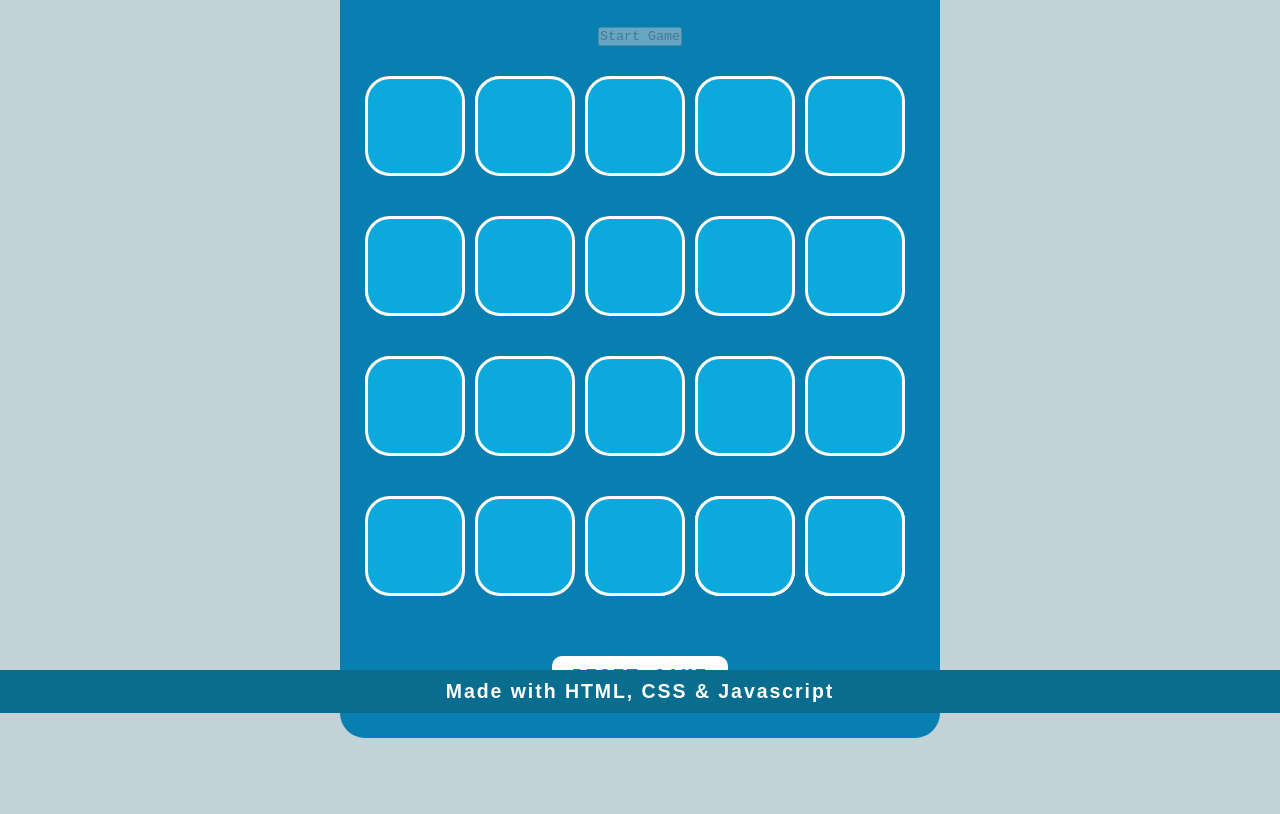
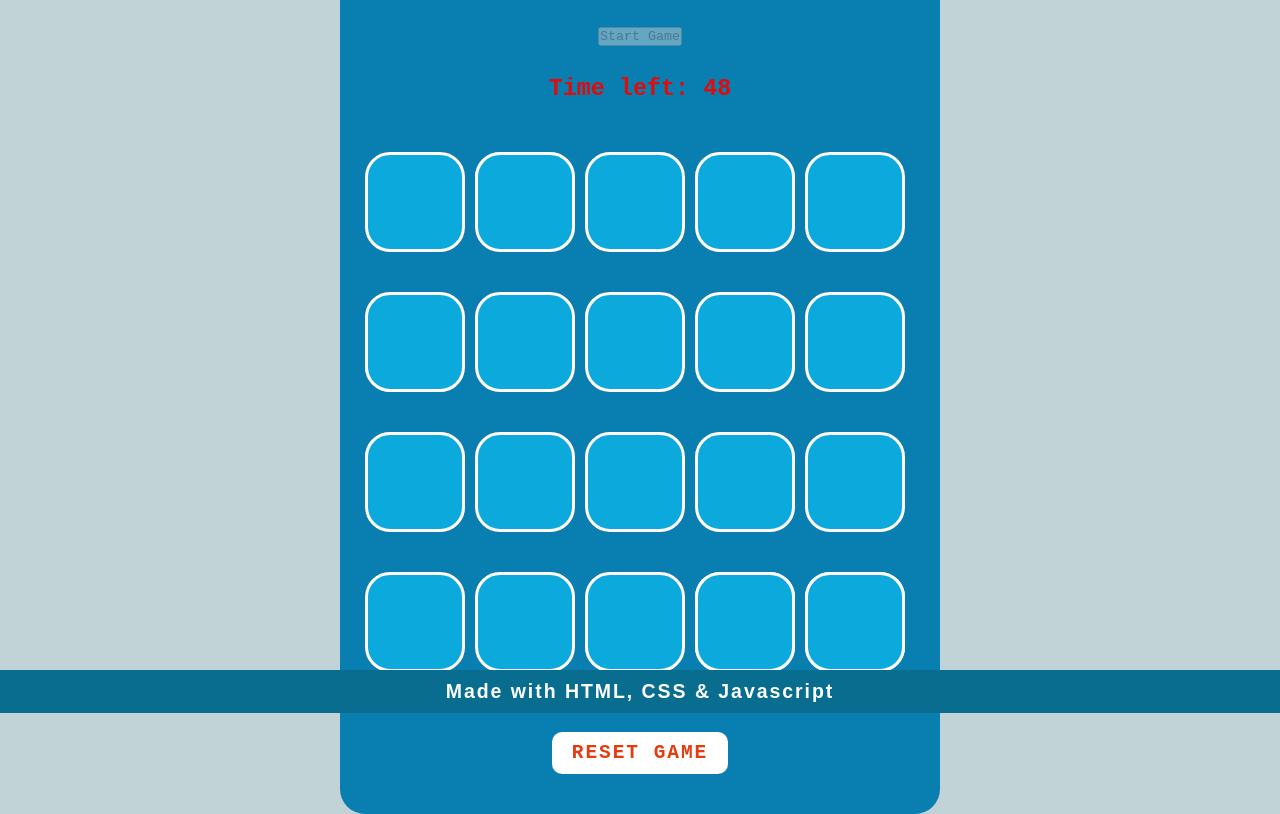
Before and after one commit to MinThetN/memory-game, a plain HTML site: page index.html in a window 1280 px wide. Both pictures are taken after a click on the button "Start Game". Shown: the part 87-901 px from the top of the page. Before the commit the page ends 825 px from the top, so only its background shows below. Drawn offline with Linux system fonts and the light colour scheme.

Commit message:
updated: timer

```diff
--- a/index.html
+++ b/index.html
@@ -8,10 +8,11 @@
 </head>
 <body>
     <div id="win-notification" class="hidden">Congratulations! You won the game!</div>
-    <div id="loser-notification" class="hidden">Sorry! You lost the game.</div>
+    <div id="loser-notification" class="hidden">You lose, You stupid !!! </div>
     <div class="container">
         <h2>Memory Game</h2>
         <button class="start" onclick="startGame()">Start Game</button>
+        <div class="timer">Time left: 50</div>
         <div class="game"></div>
         <button class="reset" onclick="window.location.reload()">Reset Game</button>
     </div>
--- a/script.js
+++ b/script.js
@@ -20,11 +20,13 @@ function startGame() {
     const gameContainer = document.querySelector('.game');
     gameContainer.style.pointerEvents = 'auto'; // Enable clicking
 
-    let timeLeft = 30; // 30 seconds timer
+    let timeLeft = 50 // 50 seconds timer
+    document.querySelector('.timer').textContent = `Time left: ${timeLeft}`; // Display initial timer
+
     timer = setInterval(() => {
         if (timeLeft > 0) {
-            console.log(timeLeft + ' seconds remaining');
             timeLeft--;
+            document.querySelector('.timer').textContent = `Time left: ${timeLeft}`; // Update timer on screen
         } else {
             endGame('loser');
         }
--- a/style.css
+++ b/style.css
@@ -38,7 +38,7 @@
     text-align: center;
     z-index: 1000;
     display: none; /* Hidden by default */
-    animation: fadeIn 1s ease-out;
+    /* animation: fadeIn 1s ease-out; */
 }
 
 #loser-notification.visible {
@@ -190,6 +190,14 @@ h2 {
     transition: background 0.3s ease, transform 0.3s ease;
 }
 
+/* Timer display */
+.timer {
+    color: rgb(224, 12, 12);
+    font-size: 1.8rem;
+    margin-bottom: 20px; /* Spacing between timer and game board */
+    font-weight: bold;
+}
+
 
 /* Mobile responsiveness */
 @media (max-width: 600px) {
```
